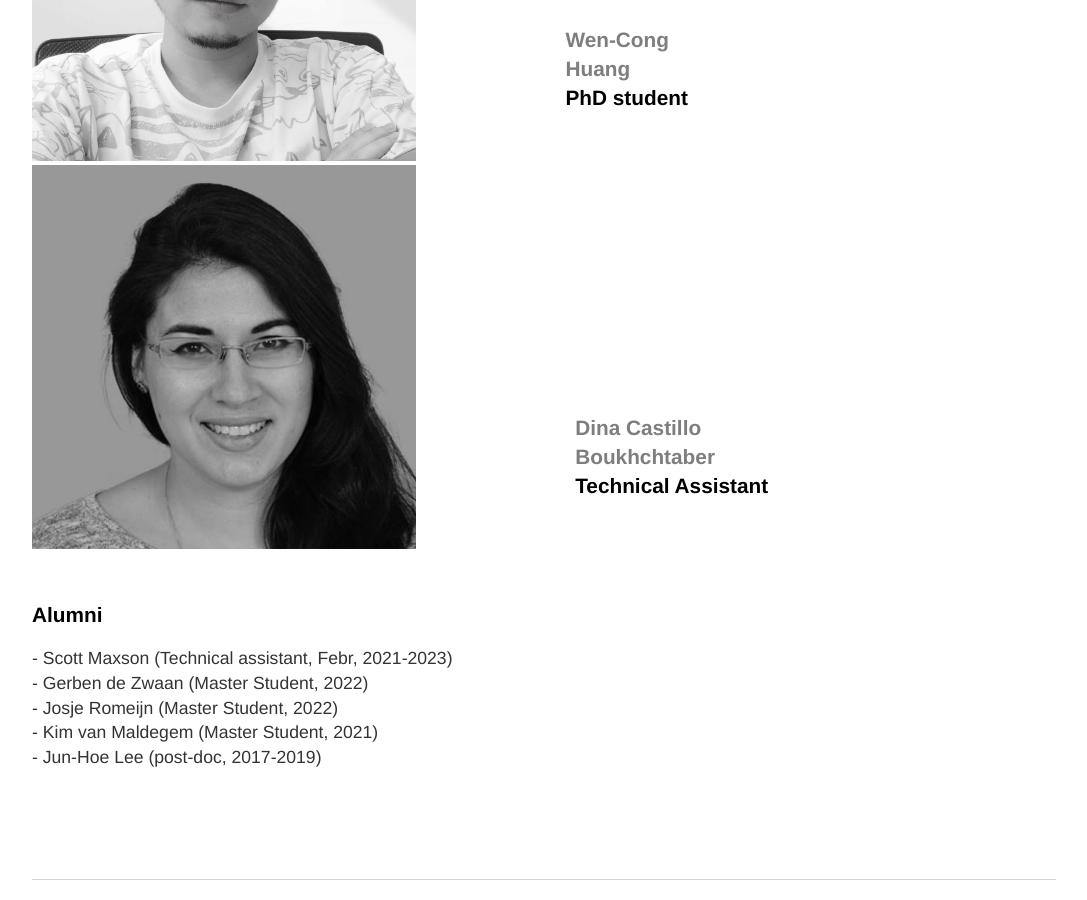
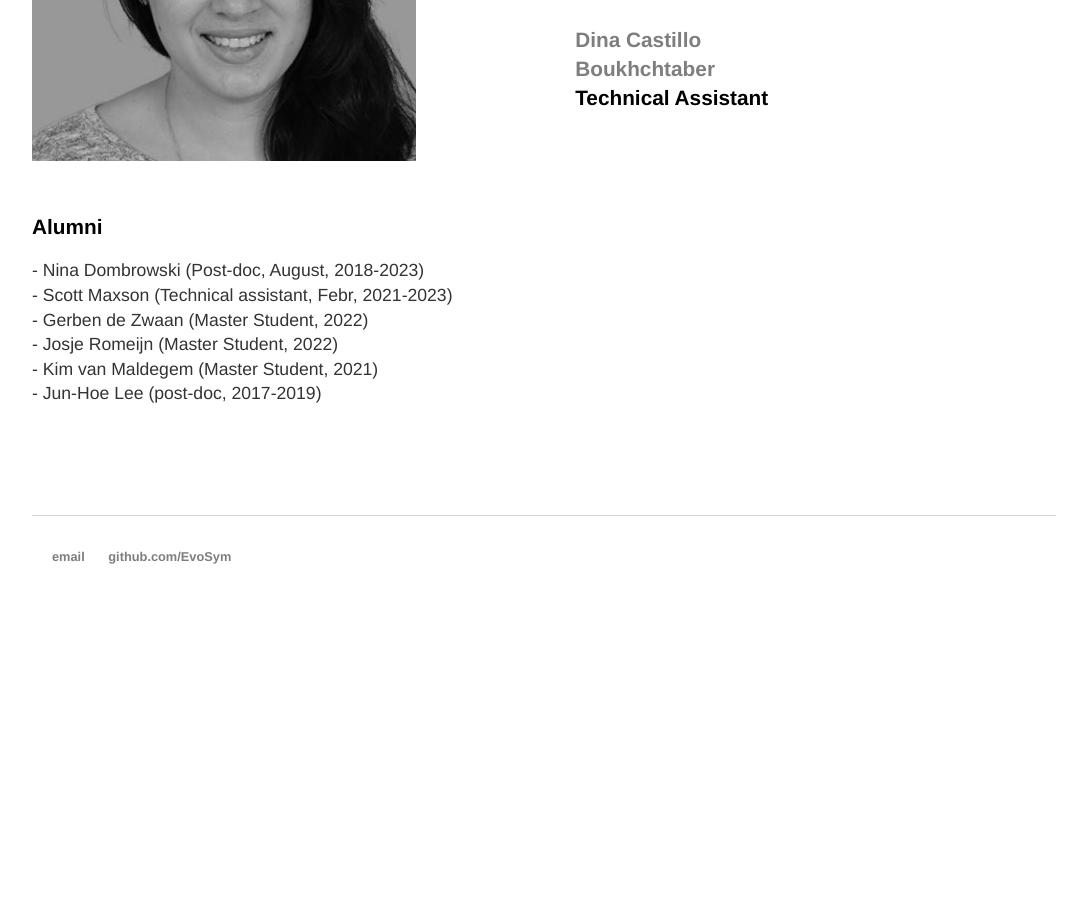
Before and after one commit to EvoSym/EvoSym.github.io, a Jekyll site: the page built from team/index.html, in a window 1280 px wide and 900 px high, scrolled down 3258 px. Shown: the whole window, without its empty margins (96-1183 px from the left). Built offline with Jekyll 4.4.1, drawn with Linux system fonts in a browser that asks for light colours; after the commit the page ends 3842 px from its top, so only the background shows below that; some of the changed text lies outside the part shown.

Commit message:
Update index.html

```diff
--- a/team/index.html
+++ b/team/index.html
@@ -9,12 +9,6 @@
     <div style="display: inline-block; vertical-align:bottom;">
     <p>
         <h2><a href="https://www.nioz.nl/en/about/organisation/staff/anja-spang">Anja Spang </a><br>Research Leader</h2><br>
-        </p>
-    </div>
-    <div class="box3"> <img src="Nina.jpg"> </div>
-        <div style="display: inline-block; vertical-align:bottom;">
-        <p>
-        <h2><a href="https://ndombrowski.github.io">Nina Dombrowski</a><br>Post-doc</h2><br>
         </p>
     </div>
     <div class="box3"> <img src="Josh.jpg"> </div>
@@ -62,7 +56,8 @@
 
   <h2> <br>Alumni<br></h2>
     <p>
-      	- Scott Maxson (Technical assistant, Febr, 2021-2023)<br>
+      	- Nina Dombrowski (Post-doc, August, 2018-2023)<br>
+	- Scott Maxson (Technical assistant, Febr, 2021-2023)<br>
 	- Gerben de Zwaan (Master Student, 2022)<br>
       	- Josje Romeijn (Master Student, 2022)<br>
       	- Kim van Maldegem (Master Student, 2021)<br>
```
